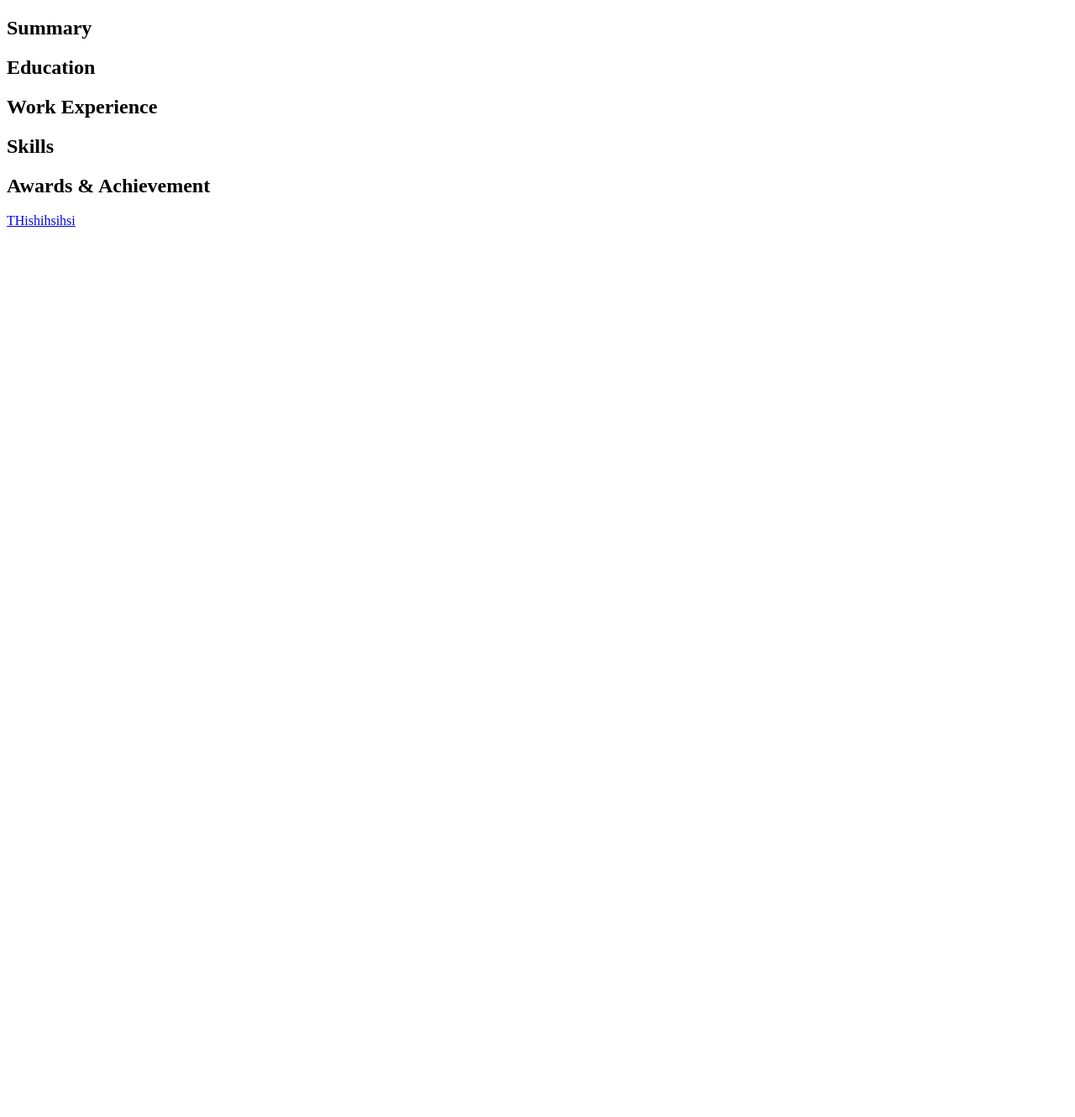
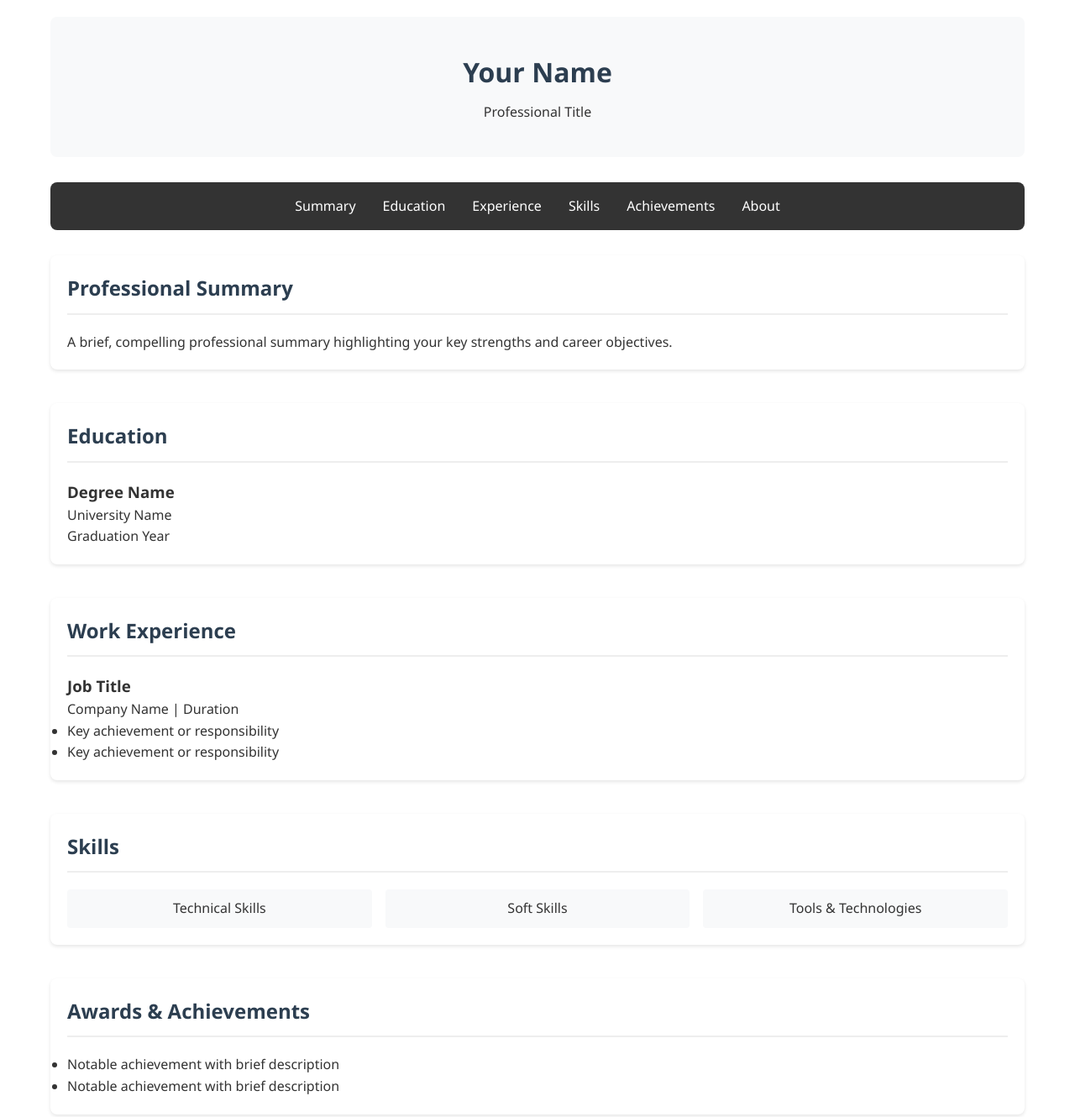
Before and after one commit to NaufalKusumo/FullStack-Udemy, a plain HTML site: page Capstone/index.html in a window 1280 px wide. Shown: the whole page at 84% size. Before the commit the page ends 800 px from the top, so only its background shows below. Drawn offline with Linux system fonts and the light colour scheme.

Commit message:
Update index.html

```diff
--- a/Capstone/index.html
+++ b/Capstone/index.html
@@ -3,16 +3,137 @@
 <head>
     <meta charset="UTF-8">
     <meta name="viewport" content="width=device-width, initial-scale=1.0">
-    <title>My Resume</title>
+    <meta name="description" content="Professional resume and portfolio">
+    <title>My Professional Resume</title>
+    <style>
+        * {
+            margin: 0;
+            padding: 0;
+            box-sizing: border-box;
+        }
+        body {
+            font-family: 'Segoe UI', Tahoma, Geneva, Verdana, sans-serif;
+            line-height: 1.6;
+            color: #333;
+            max-width: 1200px;
+            margin: 0 auto;
+            padding: 20px;
+        }
+        header {
+            text-align: center;
+            padding: 40px 0;
+            background-color: #f8f9fa;
+            border-radius: 8px;
+            margin-bottom: 30px;
+        }
+        nav {
+            background-color: #333;
+            padding: 1rem;
+            border-radius: 8px;
+            margin-bottom: 30px;
+        }
+        nav ul {
+            list-style: none;
+            display: flex;
+            justify-content: center;
+            gap: 2rem;
+        }
+        nav a {
+            color: white;
+            text-decoration: none;
+            font-weight: 500;
+        }
+        nav a:hover {
+            color: #ddd;
+        }
+        section {
+            margin-bottom: 40px;
+            padding: 20px;
+            background-color: white;
+            border-radius: 8px;
+            box-shadow: 0 2px 4px rgba(0,0,0,0.1);
+        }
+        h1 {
+            color: #2c3e50;
+            margin-bottom: 10px;
+        }
+        h2 {
+            color: #2c3e50;
+            border-bottom: 2px solid #eee;
+            padding-bottom: 10px;
+            margin-bottom: 20px;
+        }
+        .skills-grid {
+            display: grid;
+            grid-template-columns: repeat(auto-fit, minmax(200px, 1fr));
+            gap: 1rem;
+        }
+        .skill-item {
+            background-color: #f8f9fa;
+            padding: 10px;
+            border-radius: 4px;
+            text-align: center;
+        }
+    </style>
 </head>
 <body>
-    <h2>Summary</h2>
-    <h2>Education</h2>
-    <h2>Work Experience</h2>
-    <h2>Skills</h2>
-    <h2>Awards & Achievement</h2>
-    <a href="./about.html"> THishihsihsi</a>
+    <header>
+        <h1>Your Name</h1>
+        <p>Professional Title</p>
+    </header>
 
+    <nav>
+        <ul>
+            <li><a href="#summary">Summary</a></li>
+            <li><a href="#education">Education</a></li>
+            <li><a href="#experience">Experience</a></li>
+            <li><a href="#skills">Skills</a></li>
+            <li><a href="#achievements">Achievements</a></li>
+            <li><a href="about.html">About</a></li>
+        </ul>
+    </nav>
 
+    <section id="summary">
+        <h2>Professional Summary</h2>
+        <p>A brief, compelling professional summary highlighting your key strengths and career objectives.</p>
+    </section>
+
+    <section id="education">
+        <h2>Education</h2>
+        <div class="education-item">
+            <h3>Degree Name</h3>
+            <p>University Name</p>
+            <p>Graduation Year</p>
+        </div>
+    </section>
+
+    <section id="experience">
+        <h2>Work Experience</h2>
+        <div class="experience-item">
+            <h3>Job Title</h3>
+            <p>Company Name | Duration</p>
+            <ul>
+                <li>Key achievement or responsibility</li>
+                <li>Key achievement or responsibility</li>
+            </ul>
+        </div>
+    </section>
+
+    <section id="skills">
+        <h2>Skills</h2>
+        <div class="skills-grid">
+            <div class="skill-item">Technical Skills</div>
+            <div class="skill-item">Soft Skills</div>
+            <div class="skill-item">Tools & Technologies</div>
+        </div>
+    </section>
+
+    <section id="achievements">
+        <h2>Awards & Achievements</h2>
+        <ul>
+            <li>Notable achievement with brief description</li>
+            <li>Notable achievement with brief description</li>
+        </ul>
+    </section>
 </body>
 </html>
```
